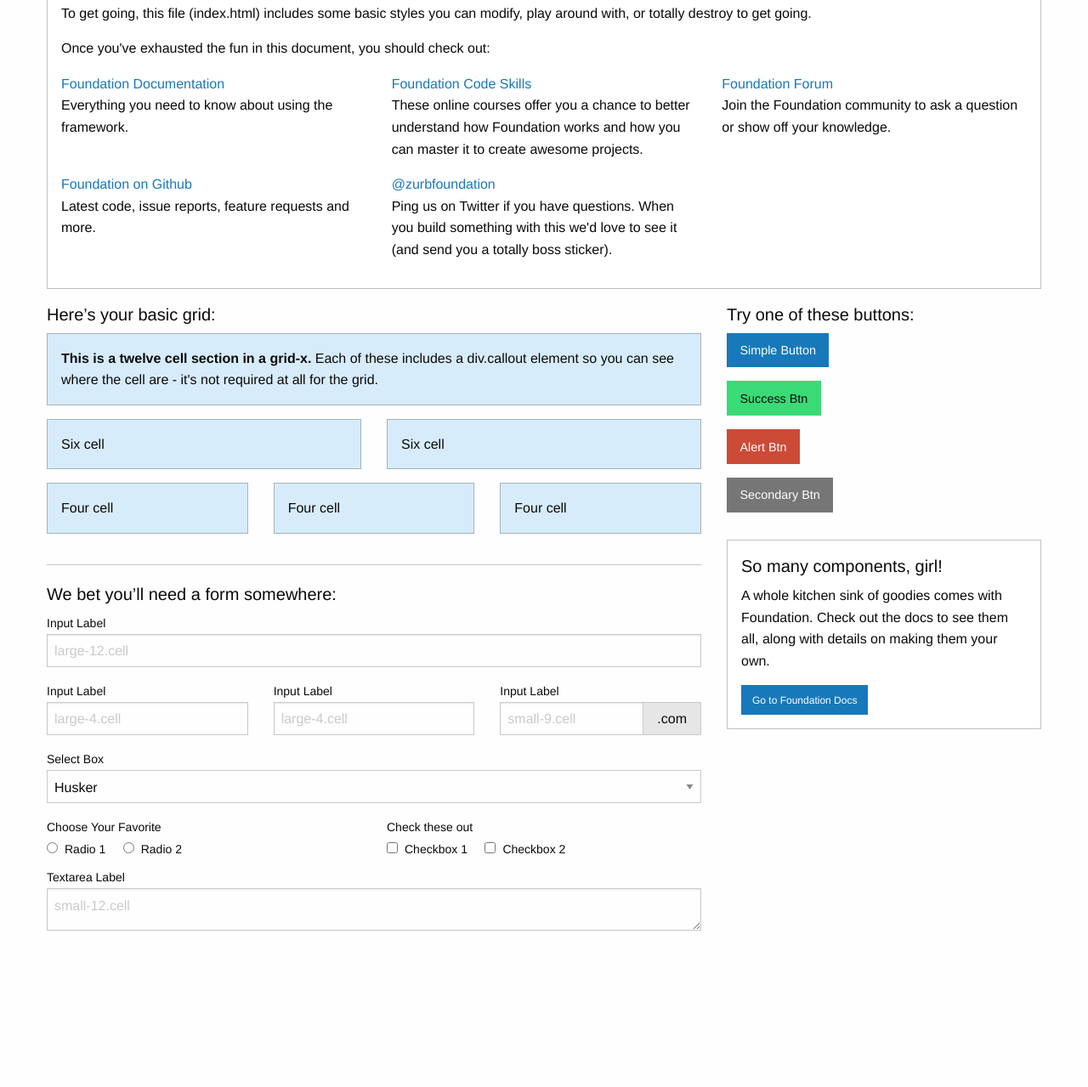
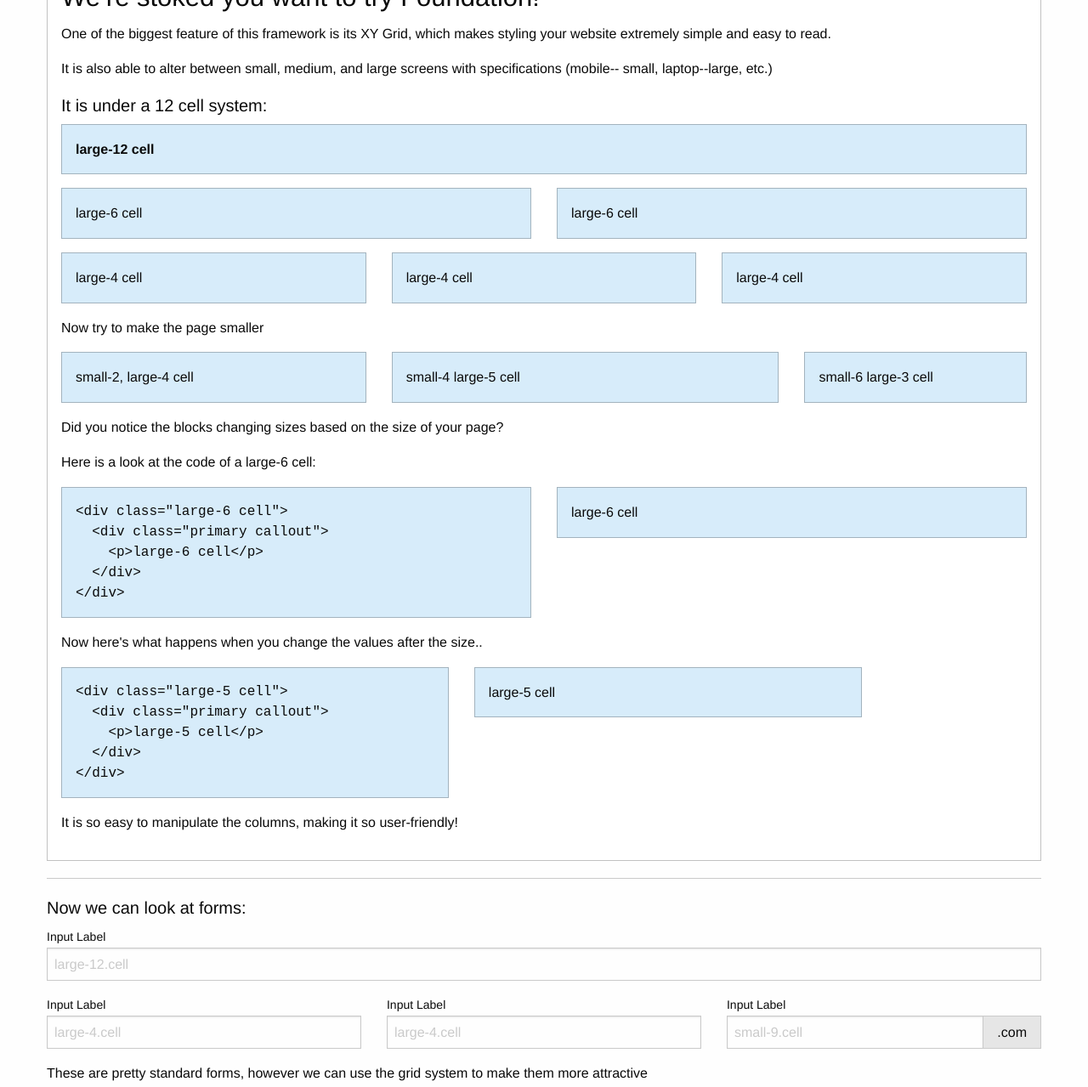
Before and after one commit to jhwu03/Softdev-Work, a plain HTML site: page 22_fd_Blue_chenE-wuJ/index.html in a window 1280 px wide. Shown: the part 141-1420 px from the top of the page at 85% size. Before the commit the page ends 1252 px from the top, so only its background shows below. Drawn offline with nearby package versions, Linux system fonts and the light colour scheme; a script that the page names is missing.

Commit message:
finished

```diff
--- a/22_fd_Blue_chenE-wuJ/index.html
+++ b/22_fd_Blue_chenE-wuJ/index.html
@@ -4,7 +4,7 @@
     <meta charset="utf-8">
     <meta http-equiv="x-ua-compatible" content="ie=edge">
     <meta name="viewport" content="width=device-width, initial-scale=1.0">
-    <title>Foundation for Sites</title>
+    <title>Foundation for Starters</title>
     <link rel="stylesheet" href="css/foundation.css">
     <link rel="stylesheet" href="css/app.css">
   </head>
@@ -13,6 +13,7 @@
       <div class="grid-x grid-padding-x">
         <div class="large-12 cell">
           <h1>Welcome to Foundation</h1>
+          <h7>by Ethan Chen and Jionghao Wu of Team Blue</h7>
         </div>
       </div>
 
@@ -20,76 +21,107 @@
         <div class="large-12 cell">
           <div class="callout">
             <h3>We&rsquo;re stoked you want to try Foundation! </h3>
-            <p>To get going, this file (index.html) includes some basic styles you can modify, play around with, or totally destroy to get going.</p>
-            <p>Once you've exhausted the fun in this document, you should check out:</p>
+            <p>One of the biggest feature of this framework is its XY Grid, which makes styling your website extremely simple and easy to read.</p>
+            <p>It is also able to alter between small, medium, and large screens with specifications (mobile-- small, laptop--large, etc.)</p>
             <div class="grid-x grid-padding-x">
-              <div class="large-4 medium-4 cell">
-                <p><a href="http://foundation.zurb.com/docs">Foundation Documentation</a><br />Everything you need to know about using the framework.</p>
-              </div>
-              <div class="large-4 medium-4 cell">
-                <p><a href="http://zurb.com/university/code-skills">Foundation Code Skills</a><br />These online courses offer you a chance to better understand how Foundation works and how you can master it to create awesome projects.</p>
-              </div>
-              <div class="large-4 medium-4 cell">
-                <p><a href="http://foundation.zurb.com/forum">Foundation Forum</a><br />Join the Foundation community to ask a question or show off your knowledge.</p>
-              </div>
-            </div>
-            <div class="grid-x grid-padding-x">
-              <div class="large-4 medium-4 medium-push-2 cell">
-                <p><a href="http://github.com/zurb/foundation">Foundation on Github</a><br />Latest code, issue reports, feature requests and more.</p>
-              </div>
-              <div class="large-4 medium-4 medium-pull-2 cell">
-                <p><a href="https://twitter.com/ZURBfoundation">@zurbfoundation</a><br />Ping us on Twitter if you have questions. When you build something with this we'd love to see it (and send you a totally boss sticker).</p>
-              </div>
-            </div>
-          </div>
-        </div>
-      </div>
-
-      <div class="grid-x grid-padding-x">
-        <div class="large-8 medium-8 cell">
-          <h5>Here&rsquo;s your basic grid:</h5>
+              <div class="large-12 medium-12 cell">
+                <h5>It is under a 12 cell system:</h5>
                 <!-- Grid Example -->
-
                 <div class="grid-x grid-padding-x">
                   <div class="large-12 cell">
                     <div class="primary callout">
-                <p><strong>This is a twelve cell section in a grid-x.</strong> Each of these includes a div.callout element so you can see where the cell are - it's not required at all for the grid.</p>
+                      <p><strong>large-12 cell</strong></p>
                     </div>
                   </div>
                 </div>
                 <div class="grid-x grid-padding-x">
                   <div class="large-6 medium-6 cell">
                     <div class="primary callout">
-                <p>Six cell</p>
+                      <p>large-6 cell</p>
                     </div>
                   </div>
                   <div class="large-6 medium-6 cell">
                     <div class="primary callout">
-                <p>Six cell</p>
+                      <p>large-6 cell</p>
                     </div>
                   </div>
                 </div>
                 <div class="grid-x grid-padding-x">
                   <div class="large-4 medium-4 small-4 cell">
                     <div class="primary callout">
-                <p>Four cell</p>
+                      <p>large-4 cell</p>
                     </div>
                   </div>
                   <div class="large-4 medium-4 small-4 cell">
                     <div class="primary callout">
-                <p>Four cell</p>
+                      <p>large-4 cell</p>
                     </div>
                   </div>
                   <div class="large-4 medium-4 small-4 cell">
                     <div class="primary callout">
-                <p>Four cell</p>
+                      <p>large-4 cell</p>
                     </div>
                   </div>
                 </div>
-
+                <p> Now try to make the page smaller </p>
+                <div class="grid-x grid-padding-x">
+                  <div class="small-2 large-4 cell">
+                    <div class="primary callout">
+                      <p>small-2, large-4 cell</p>
+                    </div>
+                  </div>
+                  <div class="small-4 large-5 cell">
+                    <div class="primary callout">
+                      <p>small-4 large-5 cell</p>
+                    </div>
+                  </div>
+                  <div class="small-6 large-3 cell">
+                    <div class="primary callout">
+                      <p>small-6 large-3 cell</p>
+                    </div>
+                  </div>
+                </div>
+                <p> Did you notice the blocks changing sizes based on the size of your page?</p>
+                <p> Here is a look at the code of a large-6 cell:
+                <div class="grid-x grid-padding-x">
+                  <div class="large-6 cell">
+                    <div class="primary callout">
+                      <pre>&lt;div class="large-6 cell"&gt;</pre>
+                      <pre>  &lt;div class="primary callout"&gt;</pre>
+                      <pre>    &lt;p&gt;large-6 cell&lt;/p&gt;</pre>
+                      <pre>  &lt;/div&gt;</pre>
+                      <pre>&lt;/div&gt;</pre>
+                    </div>
+                  </div>
+                  <div class="large-6 cell">
+                    <div class="primary callout">
+                      <p>large-6 cell</p>
+                    </div>
+                  </div>
+                </div>
+                <p> Now here's what happens when you change the values after the size..
+                <div class="grid-x grid-padding-x">
+                  <div class="large-5 cell">
+                    <div class="primary callout">
+                      <pre>&lt;div class="large-5 cell"&gt;</pre>
+                      <pre>  &lt;div class="primary callout"&gt;</pre>
+                      <pre>    &lt;p&gt;large-5 cell&lt;/p&gt;</pre>
+                      <pre>  &lt;/div&gt;</pre>
+                      <pre>&lt;/div&gt;</pre>
+                    </div>
+                  </div>
+                  <div class="large-5 cell">
+                    <div class="primary callout">
+                      <p>large-5 cell</p>
+                    </div>
+                  </div>
+                </div>
+                <p>It is so easy to manipulate the columns, making it so user-friendly!
+              </div>
+            </div>
+          </div>
           <hr />
-
-          <h5>We bet you&rsquo;ll need a form somewhere:</h5>
+          <h5>Now we can look at forms:</h5>
           <form>
             <div class="grid-x grid-padding-x">
               <div class="large-12 cell">
@@ -116,27 +148,28 @@
                 </div>
               </div>
             </div>
+            <p>These are pretty standard forms, however we can use the grid system to make them more attractive</p>
             <div class="grid-x grid-padding-x">
               <div class="large-12 cell">
                 <label>Select Box</label>
                 <select>
-                  <option value="husker">Husker</option>
-                  <option value="starbuck">Starbuck</option>
-                  <option value="hotdog">Hot Dog</option>
-                  <option value="apollo">Apollo</option>
+                  <option value="isn't">isn't</option>
+                  <option value="this">this</option>
+                  <option value="cool">cool</option>
+                  <option value="!">!</option>
                 </select>
               </div>
             </div>
             <div class="grid-x grid-padding-x">
               <div class="large-6 medium-6 cell">
-                <label>Choose Your Favorite</label>
-                <input type="radio" name="pokemon" value="Red" id="pokemonRed"><label for="pokemonRed">Radio 1</label>
-                <input type="radio" name="pokemon" value="Blue" id="pokemonBlue"><label for="pokemonBlue">Radio 2</label>
+                <label>Choose these circles</label>
+                <input type="radio"><label for="pokemonBlue">circle 1</label>
+                <input type="radio"><label for="pokemonBlue">circle 2</label>
               </div>
               <div class="large-6 medium-6 cell">
-                <label>Check these out</label>
-                <input id="checkbox1" type="checkbox"><label for="checkbox1">Checkbox 1</label>
-                <input id="checkbox2" type="checkbox"><label for="checkbox2">Checkbox 2</label>
+                <label>or check these boxes</label>
+                <input id="checkbox1" type="checkbox"><label for="checkbox1">box 1</label>
+                <input id="checkbox2" type="checkbox"><label for="checkbox2">box 2</label>
               </div>
             </div>
             <div class="grid-x grid-padding-x">
@@ -148,16 +181,15 @@
           </form>
         </div>
 
-        <div class="large-4 medium-4 cell">
-          <h5>Try one of these buttons:</h5>
-          <p><a href="#" class="button">Simple Button</a><br/>
-          <a href="#" class="success button">Success Btn</a><br/>
-          <a href="#" class="alert button">Alert Btn</a><br/>
+        <div class="large-12 medium-6 cell">
+          <h5>Look at these buttons:</h5>
+          <p><a href="#" class="button">Simple Button</a>
+          <a href="#" class="success button">Success Btn</a>
+          <a href="#" class="alert button">Alert Btn</a>
           <a href="#" class="secondary button">Secondary Btn</a></p>
           <div class="callout">
-            <h5>So many components, girl!</h5>
-            <p>A whole kitchen sink of goodies comes with Foundation. Check out the docs to see them all, along with details on making them your own.</p>
-            <a href="http://foundation.zurb.com/sites/docs/" class="small button">Go to Foundation Docs</a>
+            <p>This was a very simple tutorial about the unique grid system of Foundation. If you want to learn more about other features. Then press the button below!</p>
+            <a href="http://foundation.zurb.com/sites/docs/" class="small button">Learn More</a>
           </div>
         </div>
       </div>
```
Lines whose indentation alone changed are shown as unchanged.
